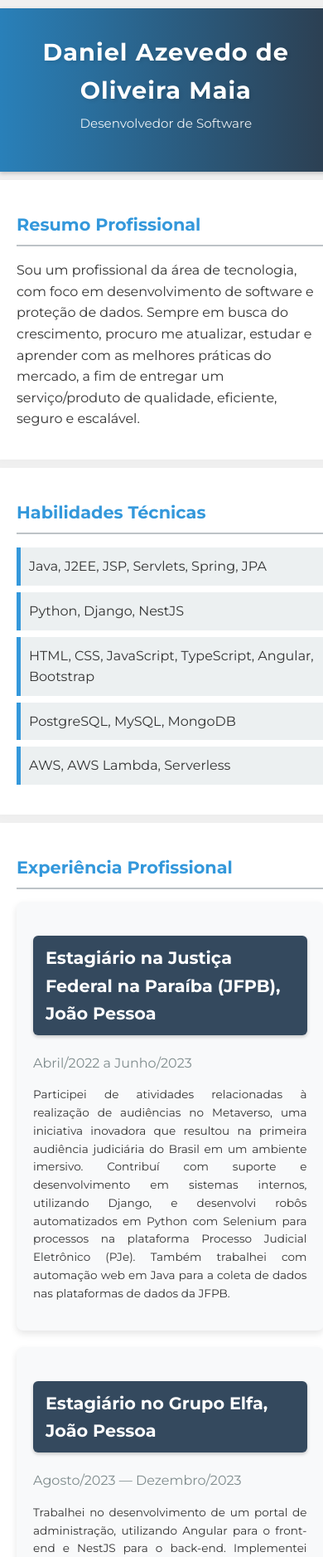
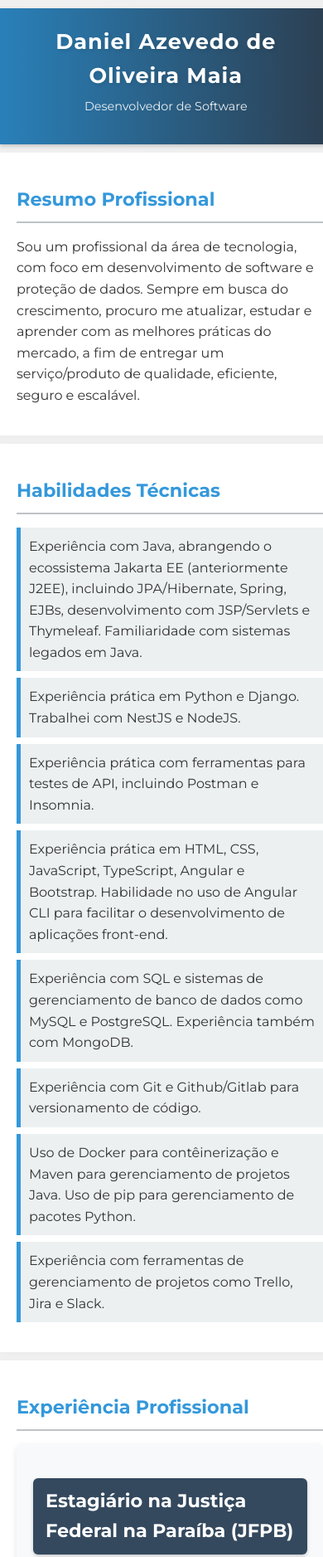
Before and after one commit to daniel-azevedo-maia/curriculo-s3-hosting, a plain HTML site: page index.html in a window 390 px wide. Shown: the top 1877 px of the page at 83% size. Drawn offline with Linux system fonts and the light colour scheme.

Commit message:
Inserção de novos dados

```diff
--- a/css/style.css
+++ b/css/style.css
@@ -14,22 +14,26 @@ header {
     background: linear-gradient(to right, #2980b9, #2c3e50); /* Gradiente de azul */
     color: #ffffff;
     text-align: center;
-    padding: 30px 20px; /* Reduzido para um impacto mais elegante */
+    padding: 30px 20px; /* Ajustado para manter consistência */
     box-shadow: 0 2px 5px rgba(0, 0, 0, 0.2);
-    position: relative; /* Permite o posicionamento absoluto dos elementos dentro */
+    position: relative;
 }
 
 header h1 {
-    margin: 0;
+    margin: 0 auto;
     font-size: 2.2rem; /* Tamanho adequado para grande impacto visual */
     letter-spacing: 1px; /* Espaçamento das letras para uma aparência mais sofisticada */
     text-shadow: 2px 2px 4px rgba(0, 0, 0, 0.1); /* Sombra no texto para destaque */
+    padding: 0 10px; /* Adiciona padding para evitar overflow */
+    box-sizing: border-box; /* Assegura que o padding não afete a largura total */
 }
 
 header p {
     font-size: 1.1rem; /* Tamanho otimizado para legibilidade */
     margin-top: 5px;
     opacity: 0.9; /* Opacidade para um efeito sutil */
+    padding: 0 10px; /* Adiciona padding para evitar overflow */
+    box-sizing: border-box; /* Assegura que o padding não afete a largura total */
 }
 
 /* Responsividade e Ajustes para Mobile */
@@ -38,12 +42,13 @@ header p {
         padding: 20px 15px; /* Mais compacto para dispositivos móveis */
     }
 
-    header h1 {
-        font-size: 1.8rem; /* Tamanho reduzido para adaptação em telas menores */
+    header h1, header p {
+        font-size: 1.8rem; /* Tamanho reduzido para cabeçalho */
+        padding: 0 15px; /* Ajusta padding para evitar overflow */
     }
 
     header p {
-        font-size: 0.95rem; /* Tamanho ajustado para a legibilidade em dispositivos móveis */
+        font-size: 0.95rem; /* Tamanho ajustado para descrição */
     }
 }
 
@@ -51,8 +56,11 @@ header p {
     header h1 {
         font-size: 1.6rem; /* Ainda menor para telas de smartphones */
     }
+
+    header p {
+        font-size: 0.9rem; /* Reduzido para melhor leitura em smartphones */
+    }
 }
-
 
 /* Estilos das seções */
 section {
@@ -69,6 +77,7 @@ h2 {
     border-bottom: 2px solid #BDC3C7;  /* Linha cinza claro */
     padding-bottom: 8px;
     margin-bottom: 15px;
+    word-wrap: break-word; /* Quebra palavras para evitar overflow */
 }
 
 ul {
@@ -96,6 +105,12 @@ article {
     background-color: #f8f9fa; /* Fundo claro para o artigo inteiro */
     border-radius: 8px; /* Bordas arredondadas para suavidade */
     box-shadow: 0 4px 8px rgba(0, 0, 0, 0.1); /* Sombra suave para profundidade */
+    overflow: hidden; /* Evita que conteúdo ultrapasse os limites */
+}
+
+article h3, article h4, article p {
+    padding: 0 10px; /* Adiciona padding para consistência */
+    box-sizing: border-box; /* Evita alterações na largura devido ao padding */
 }
 
 article h3 {
@@ -117,7 +132,6 @@ article p {
     text-align: justify;
     font-size: 0.95rem; /* Tamanho confortável para leitura */
 }
-
 
 /* Estilos do rodapé */
 footer {
@@ -145,12 +159,8 @@ footer a {
         margin: 10px auto;
     }
 
-    header h1 {
-        font-size: 1.8rem;
-    }
-
-    h2 {
-        font-size: 1.4rem;
+    h2, article h3 {
+        font-size: 1.4rem;  /* Ajustes para uma visualização mais clara em mobile */
     }
 
     article p, footer p {
@@ -160,14 +170,6 @@ footer a {
 
 /* Efeitos visuais para mobile */
 @media (max-width: 480px) {
-    header {
-        padding: 30px 15px;
-    }
-
-    h2, article h3 {
-        font-size: 1.3rem;  /* Ajustes para uma visualização mais clara em mobile */
-    }
-
     ul li:hover {
         transform: none;  /* Desativa movimento em mobile para evitar layout quebrado */
     }
--- a/index.html
+++ b/index.html
@@ -8,8 +8,11 @@
     <link rel="preconnect" href="https://fonts.googleapis.com">
     <link rel="preconnect" href="https://fonts.gstatic.com" crossorigin>
     <link href="https://fonts.googleapis.com/css2?family=Montserrat:wght@400;500;700&display=swap" rel="stylesheet">
+    <link rel="stylesheet" href="https://cdnjs.cloudflare.com/ajax/libs/font-awesome/6.0.0-beta3/css/all.min.css">
 
-    <link rel="stylesheet" href="https://cdnjs.cloudflare.com/ajax/libs/font-awesome/6.0.0-beta3/css/all.min.css">
+    <link rel="icon" href="img/daniel.jpg">
+
+
 </head>
 <body>
     <header>
@@ -29,17 +32,20 @@
         <section id="skills">
             <h2>Habilidades Técnicas</h2>
             <ul>
-                <li>Java, J2EE, JSP, Servlets, Spring, JPA</li>
-                <li>Python, Django, NestJS</li>
-                <li>HTML, CSS, JavaScript, TypeScript, Angular, Bootstrap</li>
-                <li>PostgreSQL, MySQL, MongoDB</li>
-                <li>AWS, AWS Lambda, Serverless</li>
+                <li>Experiência com Java, abrangendo o ecossistema Jakarta EE (anteriormente J2EE), incluindo JPA/Hibernate, Spring, EJBs, desenvolvimento com JSP/Servlets e Thymeleaf. Familiaridade com sistemas legados em Java.</li>
+                <li>Experiência prática em Python e Django. Trabalhei com NestJS e NodeJS.</li>
+                <li>Experiência prática com ferramentas para testes de API, incluindo Postman e Insomnia.</li>
+                <li>Experiência prática em HTML, CSS, JavaScript, TypeScript, Angular e Bootstrap. Habilidade no uso de Angular CLI para facilitar o desenvolvimento de aplicações front-end.</li>
+                <li>Experiência com SQL e sistemas de gerenciamento de banco de dados como MySQL e PostgreSQL. Experiência também com MongoDB.</li>
+                <li>Experiência com Git e Github/Gitlab para versionamento de código.</li>
+                <li>Uso de Docker para contêinerização e Maven para gerenciamento de projetos Java. Uso de pip para gerenciamento de pacotes Python.</li>
+                <li>Experiência com ferramentas de gerenciamento de projetos como Trello, Jira e Slack.</li>
             </ul>
         </section>
         <section id="experience">
             <h2>Experiência Profissional</h2>
             <article>
-                <h3>Estagiário na Justiça Federal na Paraíba (JFPB), João Pessoa</h3>
+                <h3>Estagiário na Justiça Federal na Paraíba (JFPB)</h3>
                 <h4>Abril/2022 a Junho/2023</h4>
                 <p>Participei de atividades relacionadas à realização de audiências no Metaverso, uma
                     iniciativa inovadora que resultou na primeira audiência judiciária do Brasil em um ambiente imersivo. Contribuí
@@ -48,7 +54,7 @@
                     para a coleta de dados nas plataformas de dados da JFPB.</p>
             </article>
             <article>
-                <h3>Estagiário no Grupo Elfa, João Pessoa</h3>
+                <h3>Estagiário no Grupo Elfa</h3>
                 <h4>Agosto/2023 — Dezembro/2023</h4>
                 <p>Trabalhei no desenvolvimento de um portal de administração, utilizando Angular
                     para o front-end e NestJS para o back-end. Implementei funções serverless com AWS Lambda e MongoDB para
@@ -61,17 +67,37 @@
                     utilizando J2EE com arquitetura MVC, JSP, Servlets, e o servidor de aplicação JBoss, além de diversas tecnologias como SQL e Eclipse.</p>
             </article>
             <article>
-                <h3>Diretor de Desenvolvimento da Unidade Municipal de Tecnologia da Informação, Município de João Pessoa</h3>
-                <h4>April 2024</h4>
-                <p>Nomeado pelo Prefeito para gerenciar e liderar projetos de inovação tecnológica, desenvolvendo plataformas utilizando Apex com PL/SQL, Java e Spring.</p>
+                <h3>Diretor de Desenvolvimento da Unidade Municipal de Tecnologia da Informação - Município de João Pessoa/PB </h3>
+                <h4>Abril/2024 - atual</h4>
+                <p>Gerenciar e liderar projetos de inovação tecnológica, desenvolvendo plataformas utilizando Apex com PL/SQL, Java e Spring.</p>
             </article>
+        </section>
+        <section id="academic">
+            <h2>Experiência Acadêmica</h2>
+            <p>Por três vezes, fui monitor em disciplinas de Programação de Computadores e Programação Orientada a Objetos, reforçando não só minhas habilidades técnicas, mas também minha capacidade de ensinar e transmitir conhecimentos. Estudante ativo e comprometido no curso de Ciência da Computação, sempre buscando aprofundar minha compreensão teórica e prática.</p>
+        </section>
+        <section id="certifications">
+            <h2>Competências Linguísticas e Certificações</h2>
+            <p>Conhecimentos avançados em Inglês e Espanhol, com especial destaque para leitura e compreensão de documentações técnicas.</p>
+        </section>
+        <section id="certifications">
+            <h2>Certificações</h2>
+            <ul>
+                <li>EXIN Privacy & Data Protection Essentials based on LGPD</li>
+                <li>EXIN Privacy and Data Protection Foundation</li>
+                <li>Information Security Foundation based on ISO IEC 27001</li>
+                <li>EXIN Privacy and Data Protection Practitioner</li>
+            </ul>
         </section>
     </main>
     <footer>
         <p>Contato: <a href="mailto:daniel.azevedo.maia@hotmail.com">daniel.azevedo.maia@hotmail.com</a></p>
-        <p><a href="https://www.linkedin.com/in/daniel-azevedo-maia/" target="_blank"><i class="fab fa-linkedin"></i> LinkedIn</a> |
-           <a href="https://github.com/daniel-azevedo-maia" target="_blank"><i class="fab fa-github"></i> GitHub</a> |
-           <a href="https://api.whatsapp.com/send?phone=5583988887116" target="_blank"><i class="fab fa-whatsapp"></i> +55 83 98888-7116</a></p>
+        <p>
+            <a href="https://www.linkedin.com/in/daniel-azevedo-maia/" target="_blank"><i class="fab fa-linkedin"></i> LinkedIn</a> |
+            <a href="https://github.com/daniel-azevedo-maia" target="_blank"><i class="fab fa-github"></i> GitHub</a> |
+            <a href="https://api.whatsapp.com/send?phone=5583988887116" target="_blank"><i class="fab fa-whatsapp"></i> +55 83 98888-7116</a> |
+            <a href="https://www.youtube.com/@daniel-azevedo-maia" target="_blank"><i class="fab fa-youtube"></i> YouTube</a>
+        </p>
     </footer>
 </body>
 </html>
```
Also changed, not shown: img/daniel.jpg (added).
